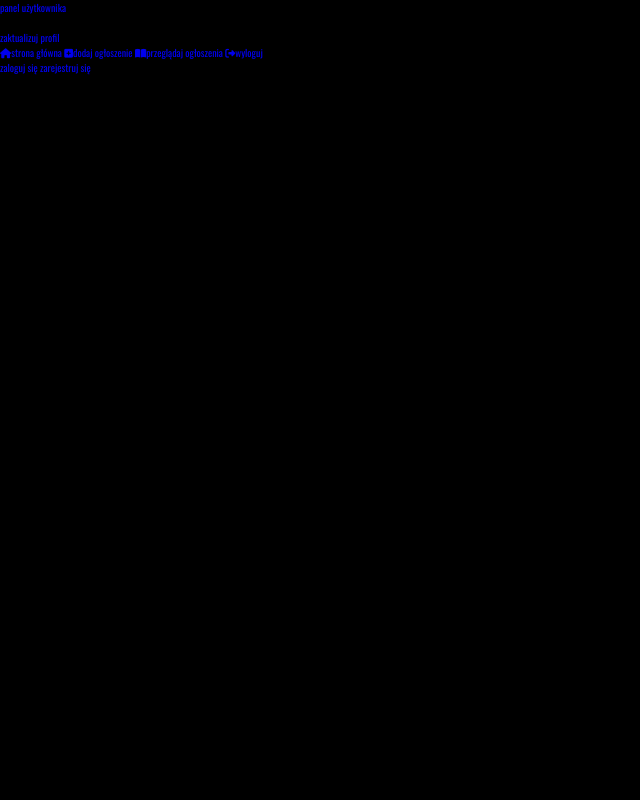
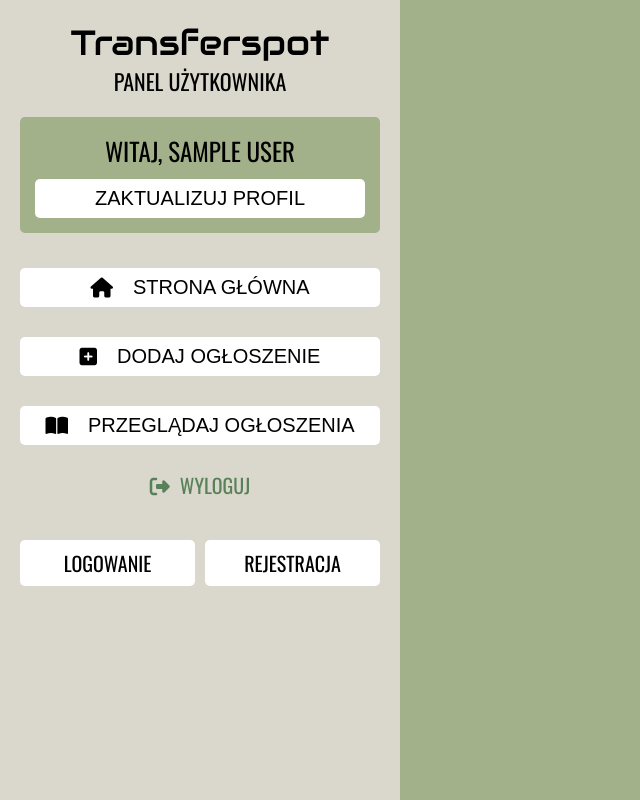
Before and after one commit to Dajk99/Transferspot, a PHP site: page /user/dashboard.php in a window 1280 px wide. Shown: the whole page, without its empty margins (0-640 px from the left). Run offline with PHP 8.4, Linux system fonts and the light colour scheme; the visitor is signed in with stand-in values (Sample User, id 1); tables that the repository leaves empty or names only in its code hold one stand-in row (values such as "Sample post"); style sheets or scripts are compiled from the project's sources; some libraries are stand-ins or nearby versions.

Commit message:
wrote some scss for user panel

```diff
--- a/components/user_header.php
+++ b/components/user_header.php
@@ -1,6 +1,9 @@
 <header class="header">
 
-<a href="/user/dashboard.php" class="header__logo">panel użytkownika</a>
+<div class="header__logo">
+    <a href="/user/dashboard.php">Transferspot</a>
+    <p>panel użytkownika</p>
+</div>
 
 <div class="header__profile">
     <?php
@@ -8,21 +11,29 @@
     $select_profile->execute([$user_id]);
     $fetch_profile = $select_profile->fetch(PDO::FETCH_ASSOC);
     ?>
-    <p><?= $fetch_profile['name']; ?></p>
-    <a href="update_profile.php" class="header__btn btn">zaktualizuj profil</a>
+    <p>Witaj, <?= $fetch_profile['name']; ?></p>
+    <button class="btn" onclick="location.href='update_profile.php'">zaktualizuj profil</button>
 </div>
 
 <nav class="header__navbar navbar">
-    <a href="dashboard.php"><i class="fa-solid fa-house"></i>strona główna</a>
-    <a href="add_ann.php"><i class="fa-solid fa-square-plus"></i>dodaj ogłoszenie</a>
-    <a href="view_ann.php"><i class="fa-solid fa-book-open"></i>przeglądaj ogłoszenia</a>
+    <button class="option" onclick="location.href='dashboard.php'">
+        <i class="fa-solid fa-house"></i>strona główna
+    </button>
+    <button class="option" onclick="location.href='add_ann.php'">
+        <i class="fa-solid fa-square-plus"></i>dodaj ogłoszenie
+    </button>
+    <button class="option" onclick="location.href='view_ann.php'">
+        <i class="fa-solid fa-book-open"></i>przeglądaj ogłoszenia
+    </button>
+    <a href="/components/user_logout.php" class="logout">
+        <i class="fa-solid fa-right-from-bracket"></i>wyloguj
+    </a>
     <!-- <a href="admin_accounts.php"><i class="fas fa-user"></i>konta</a> -->
-    <a href="/components/user_logout.php" class="logout"><i class="fa-solid fa-right-from-bracket"></i>wyloguj</a>
 </nav>
 
 <div class="header__flex-btn">
-    <a href="/user/user_login.php" class="option-btn">zaloguj się</a>
-    <a href="/user/user_register.php" class="option-btn">zarejestruj się</a>
+    <a href="/user/user_login.php" class="option-btn">logowanie</a>
+    <a href="/user/user_register.php" class="option-btn">rejestracja</a>
 </div>
 
 </header>
--- a/css/user_style.css
+++ b/css/user_style.css
@@ -1,5 +1,6 @@
-@import '/css/colors.css';
-* {
+*,
+*:before,
+*::after {
   -webkit-box-sizing: border-box;
           box-sizing: border-box;
   margin: 0;
@@ -7,14 +8,180 @@
   outline: none;
   border: none;
   text-decoration: none;
-  font-family: "Oswald", sans-serif;
 }
 
 html {
   font-size: 62.5%;
   overflow: hidden;
+  font-family: "Oswald", sans-serif;
+  color: #000;
 }
 
 body {
-  background-color: black;
+  background-color: #a3b18a;
+}
+
+.btn,
+.option-btn,
+.delete-btn,
+.inline-btn,
+.inline-option-btn,
+.inline-delete-btn {
+  display: inline-block;
+  margin-top: 1rem;
+  padding: 0.8rem 1.6rem;
+  border-radius: 0.5rem;
+  font-size: 2rem;
+  text-align: center;
+  text-transform: uppercase;
+  cursor: pointer;
+}
+
+.delete-btn,
+.option-btn,
+.btn {
+  width: 100%;
+}
+
+.inline-btn,
+.inline-option-btn,
+.inline-delete-btn {
+  margin-right: 0.5rem;
+}
+
+.inline-option-btn,
+.option-btn {
+  color: #000;
+  background-color: #fff;
+  -webkit-transition: background-color 0.3s;
+  transition: background-color 0.3s;
+}
+.inline-option-btn:hover,
+.option-btn:hover {
+  background-color: #a3b18a;
+}
+
+.inline-delete-btn,
+.delete-btn {
+  background-color: red;
+}
+
+.header {
+  position: fixed;
+  top: 0;
+  left: 0;
+  padding: 2rem;
+  height: 100vh;
+  width: 40rem;
+  z-index: 1000;
+  background-color: #dad7cd;
+}
+.header__logo {
+  text-align: center;
+  margin-bottom: 0.5em;
+}
+.header__logo a {
+  color: #000;
+  font-size: 3.5rem;
+  font-family: "Audiowide", cursive;
+}
+.header__logo p {
+  font-size: 2.2rem;
+  text-transform: uppercase;
+}
+.header__profile {
+  margin: 2rem 0;
+  padding: 1.5rem;
+  font-size: 2.5rem;
+  border-radius: 0.5rem;
+  background-color: #a3b18a;
+  text-align: center;
+  text-transform: uppercase;
+}
+.header__profile .btn {
+  background-color: #fff;
+  -webkit-transition: background-color 0.3s;
+  transition: background-color 0.3s;
+}
+.header__profile .btn:hover {
+  background-color: #588157;
+}
+.header__navbar {
+  display: -webkit-box;
+  display: -ms-flexbox;
+  display: flex;
+  -webkit-box-orient: vertical;
+  -webkit-box-direction: normal;
+      -ms-flex-direction: column;
+          flex-direction: column;
+  -webkit-box-pack: center;
+      -ms-flex-pack: center;
+          justify-content: center;
+  -webkit-box-align: center;
+      -ms-flex-align: center;
+          align-items: center;
+}
+.header__navbar .option {
+  display: -webkit-box;
+  display: -ms-flexbox;
+  display: flex;
+  -webkit-box-pack: center;
+      -ms-flex-pack: center;
+          justify-content: center;
+  -webkit-box-align: center;
+      -ms-flex-align: center;
+          align-items: center;
+  margin: 1.5rem 0;
+  padding: 0.8rem 1.6rem;
+  width: 100%;
+  font-size: 2rem;
+  border-radius: 0.5rem;
+  background-color: #fff;
+  text-transform: uppercase;
+  -webkit-transition: background-color 0.3s;
+  transition: background-color 0.3s;
+  cursor: pointer;
+}
+.header__navbar .option:hover {
+  background-color: #a3b18a;
+}
+.header__navbar .option i {
+  margin-right: 2rem;
+}
+.header__navbar .logout {
+  display: block;
+  padding: 1rem 0;
+  margin-bottom: 2rem;
+  font-size: 2rem;
+  color: #588157;
+  text-transform: uppercase;
+}
+.header__navbar .logout i {
+  margin-right: 1rem;
+  color: #588157;
+}
+.header__flex-btn {
+  display: -webkit-box;
+  display: -ms-flexbox;
+  display: flex;
+  gap: 1rem;
+}
+
+/* media queries */
+@media (max-width: 991px) {
+  html {
+    font-size: 55%;
+  }
+}
+@media (max-width: 450px) {
+  html {
+    font-size: 50%;
+  }
+  .header__flex-btn {
+    -webkit-box-orient: vertical;
+    -webkit-box-direction: normal;
+        -ms-flex-flow: column;
+            flex-flow: column;
+    gap: 0;
+  }
 }/*# sourceMappingURL=user_style.css.map */
--- /dev/null
+++ b/scss/_colors.scss
@@ -0,0 +1,5 @@
+$main-color: #a3b18a;
+$white: #fff;
+$black: #000;
+$light: #dad7cd;
+$dark-green: #588157;
--- a/scss/colors.scss
+++ /dev/null
@@ -1,4 +0,0 @@
-$main-color: #116466;
-$white: #fff;
-$black: #000;
-$light-bg: #d1e8e2;
--- a/scss/user_style.scss
+++ b/scss/user_style.scss
@@ -1,20 +1,185 @@
-@import '/css/colors.css';
+@import '../scss/colors';
 
-* {
+*,
+*:before,
+*::after {
 	box-sizing: border-box;
 	margin: 0;
 	padding: 0;
 	outline: none;
 	border: none;
 	text-decoration: none;
-	font-family: 'Oswald', sans-serif;
 }
 
 html {
 	font-size: 62.5%;
 	overflow: hidden;
+	font-family: 'Oswald', sans-serif;
+	color: $black;
 }
 
 body {
-	background-color: black;
+	background-color: $main-color;
 }
+
+.btn,
+.option-btn,
+.delete-btn,
+.inline-btn,
+.inline-option-btn,
+.inline-delete-btn {
+	display: inline-block;
+	margin-top: 1rem;
+	padding: 0.8rem 1.6rem;
+	border-radius: 0.5rem;
+	font-size: 2rem;
+	text-align: center;
+	text-transform: uppercase;
+	cursor: pointer;
+}
+
+.delete-btn,
+.option-btn,
+.btn {
+	width: 100%;
+}
+
+.inline-btn,
+.inline-option-btn,
+.inline-delete-btn {
+	margin-right: 0.5rem;
+}
+
+.inline-option-btn,
+.option-btn {
+	color: $black;
+	background-color: $white;
+	transition: background-color 0.3s;
+
+	&:hover {
+		background-color: $main-color;
+	}
+}
+
+.inline-delete-btn,
+.delete-btn {
+	background-color: red;
+}
+
+.header {
+	position: fixed;
+	top: 0;
+	left: 0;
+	padding: 2rem;
+	height: 100vh;
+	width: 40rem;
+	// font-size: 3rem;
+	z-index: 1000;
+	background-color: $light;
+
+	&__logo {
+		text-align: center;
+		margin-bottom: 0.5em;
+
+		a {
+			color: $black;
+			font-size: 3.5rem;
+			font-family: 'Audiowide', cursive;
+		}
+
+		p {
+			font-size: 2.2rem;
+			text-transform: uppercase;
+		}
+	}
+
+	&__profile {
+		margin: 2rem 0;
+		padding: 1.5rem;
+		font-size: 2.5rem;
+		// border: 1px solid $black;
+		border-radius: 0.5rem;
+		background-color: $main-color;
+		text-align: center;
+		text-transform: uppercase;
+
+		.btn {
+			background-color: $white;
+			transition: background-color 0.3s;
+
+			&:hover {
+				background-color: $dark-green;
+			}
+		}
+	}
+
+	&__navbar {
+		display: flex;
+		flex-direction: column;
+		justify-content: center;
+		align-items: center;
+
+		.option {
+			display: flex;
+			justify-content: center;
+			align-items: center;
+			margin: 1.5rem 0;
+			padding: 0.8rem 1.6rem;
+			width: 100%;
+			font-size: 2rem;
+			border-radius: 0.5rem;
+			background-color: $white;
+			text-transform: uppercase;
+			transition: background-color 0.3s;
+			cursor: pointer;
+
+			&:hover {
+				background-color: $main-color;
+			}
+
+			i {
+				margin-right: 2rem;
+			}
+		}
+
+		.logout {
+			display: block;
+			padding: 1rem 0;
+			margin-bottom: 2rem;
+			font-size: 2rem;
+			color: $dark-green;
+			text-transform: uppercase;
+
+			i {
+				margin-right: 1rem;
+				color: $dark-green;
+			}
+		}
+	}
+
+	&__flex-btn {
+		display: flex;
+		gap: 1rem;
+	}
+}
+
+/* media queries */
+
+@media (max-width: 991px) {
+	html {
+		font-size: 55%;
+	}
+}
+
+@media (max-width: 450px) {
+	html {
+		font-size: 50%;
+	}
+
+	.header {
+		&__flex-btn {
+			flex-flow: column;
+			gap: 0;
+		}
+	}
+}
--- a/user/dashboard.php
+++ b/user/dashboard.php
@@ -25,8 +25,8 @@
     <!-- Połączenie ze stylami css -->
     <link rel="preconnect" href="https://fonts.googleapis.com">
     <link rel="preconnect" href="https://fonts.gstatic.com" crossorigin>
-    <link href="https://fonts.googleapis.com/css2?family=Oswald:wght@300;400;700&display=swap" rel="stylesheet">
-    <link rel="stylesheet" href="/css/user_style.css">
+    <link href="https://fonts.googleapis.com/css2?family=Audiowide&family=Oswald:wght@300;400;700&display=swap" rel="stylesheet">
+    <link rel="stylesheet" href="../css/user_style.css">
 </head>
 <body>
     <!-- Sekcja header -->
```
Also changed, not shown: 1 other file.
